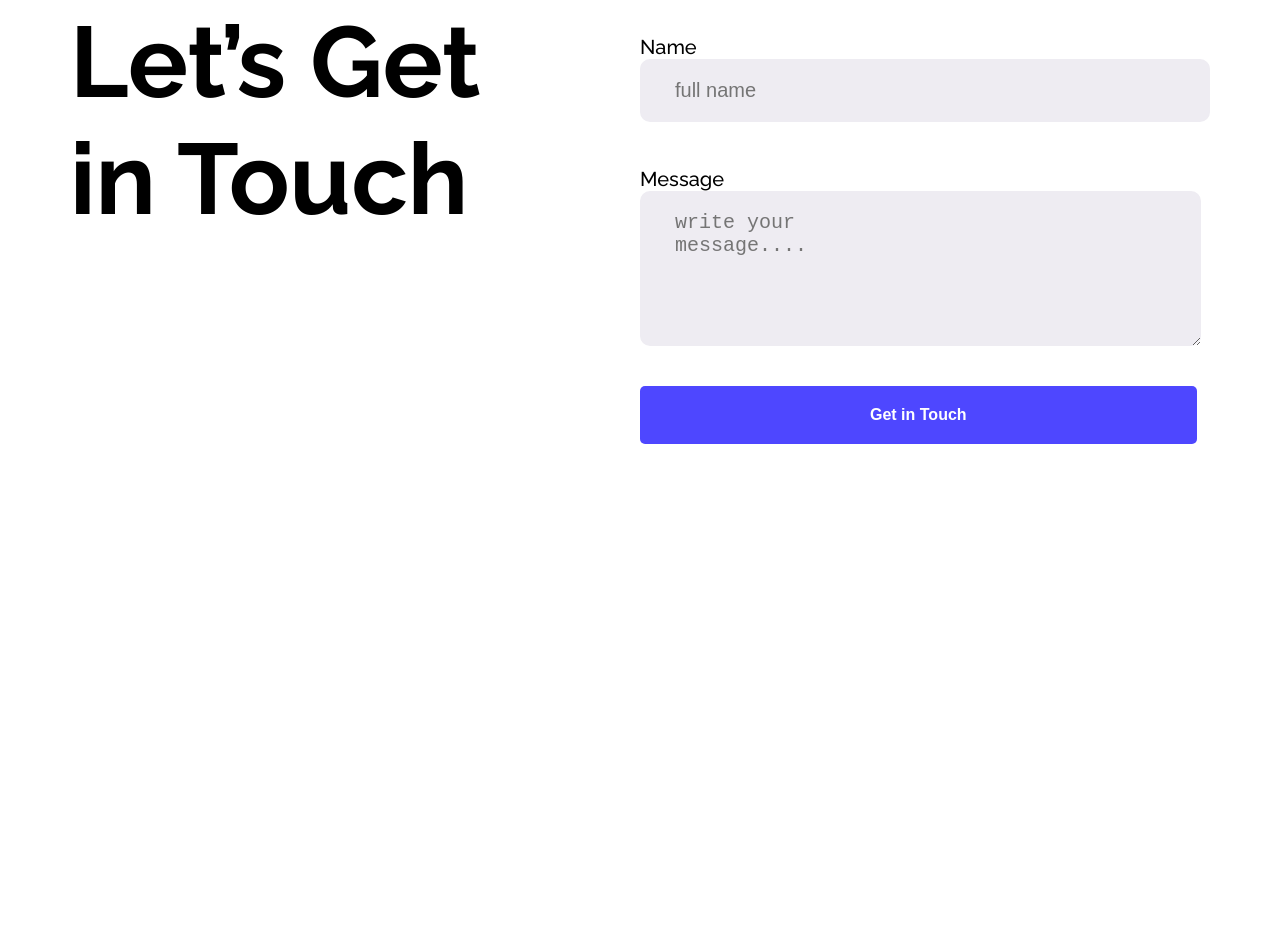
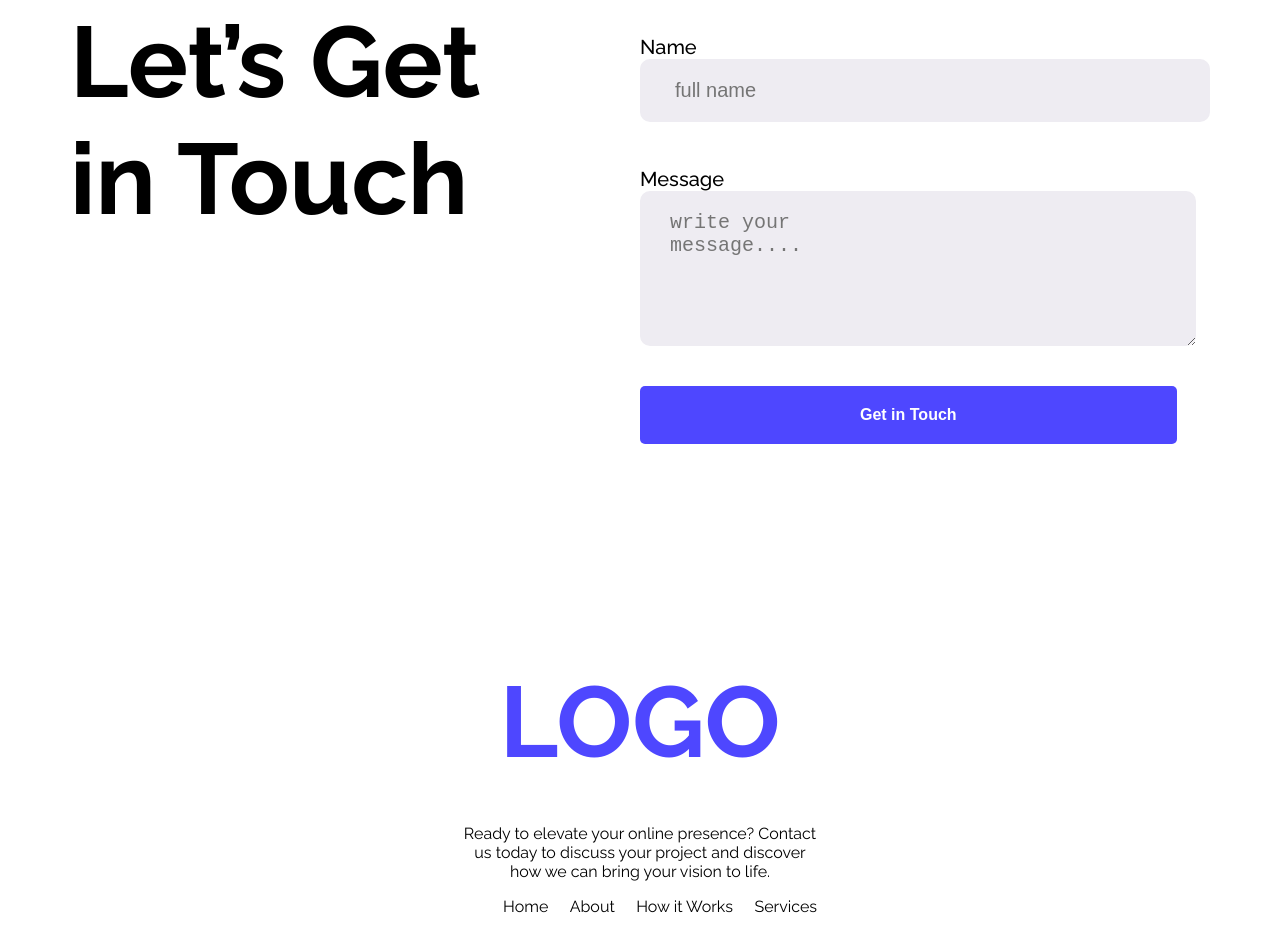
Before and after one commit to ahasana-ncs13/Assignment_001, a plain HTML site: page index.html in a window 1280 px wide. Shown: the part 2476-3427 px from the top of the page. Before the commit the page ends 2998 px from the top, so only its background shows below. Drawn offline with Linux system fonts and the light colour scheme.

Commit message:
added footer section

```diff
--- a/index.html
+++ b/index.html
@@ -115,12 +115,20 @@
                 <textarea name="" id="" cols="20" rows="5" placeholder="write your message...."></textarea>
                 <a href=""><button class="form-btn btn-style">Get in Touch</button></a>
             </form>
-
          </div>
-
     </main>
 
     <footer>
+        <h3 class="footer-title nav-title">LOGO</h3>
+        <p class="footer-description">Ready to elevate your online presence? Contact us today to discuss your project and discover how we can bring your vision to life.</p>
+        <div class="footer-contain">
+            <ul>
+                <li><a href="">Home</a></li>
+                <li><a href="">About</a></li>
+                <li><a href="">How it Works</a></li>
+                <li><a href="">Services</a></li>
+            </ul>
+        </div>
 
     </footer>
 </body>
--- a/styles/assignment.css
+++ b/styles/assignment.css
@@ -155,11 +155,32 @@ img{
     display: block;
     margin-bottom: 40px;
     border-radius: 10px;
-    padding:20px 270px 20px 35px ;
+    padding:20px 270px 20px 30px ;
     font-size: 20px;
     font-weight: 500;
  }
  .form-btn{
-    padding: 20px 230px;
+    padding: 20px 220px;
     margin-bottom: 70px;
  }
+ /* footer section */
+ footer{
+    text-align: center;
+    padding: 105px 455px;
+ }
+ .footer-title{
+    font-size: 100px;
+    line-height: 5px;
+ }
+ .footer-contain ul{
+    display: flex;
+    justify-content: space-between;
+ }
+
+ .footer-contain li{
+    list-style: none;
+ }
+ .footer-contain a{
+    text-decoration: none;
+    color:black;
+ }
```
